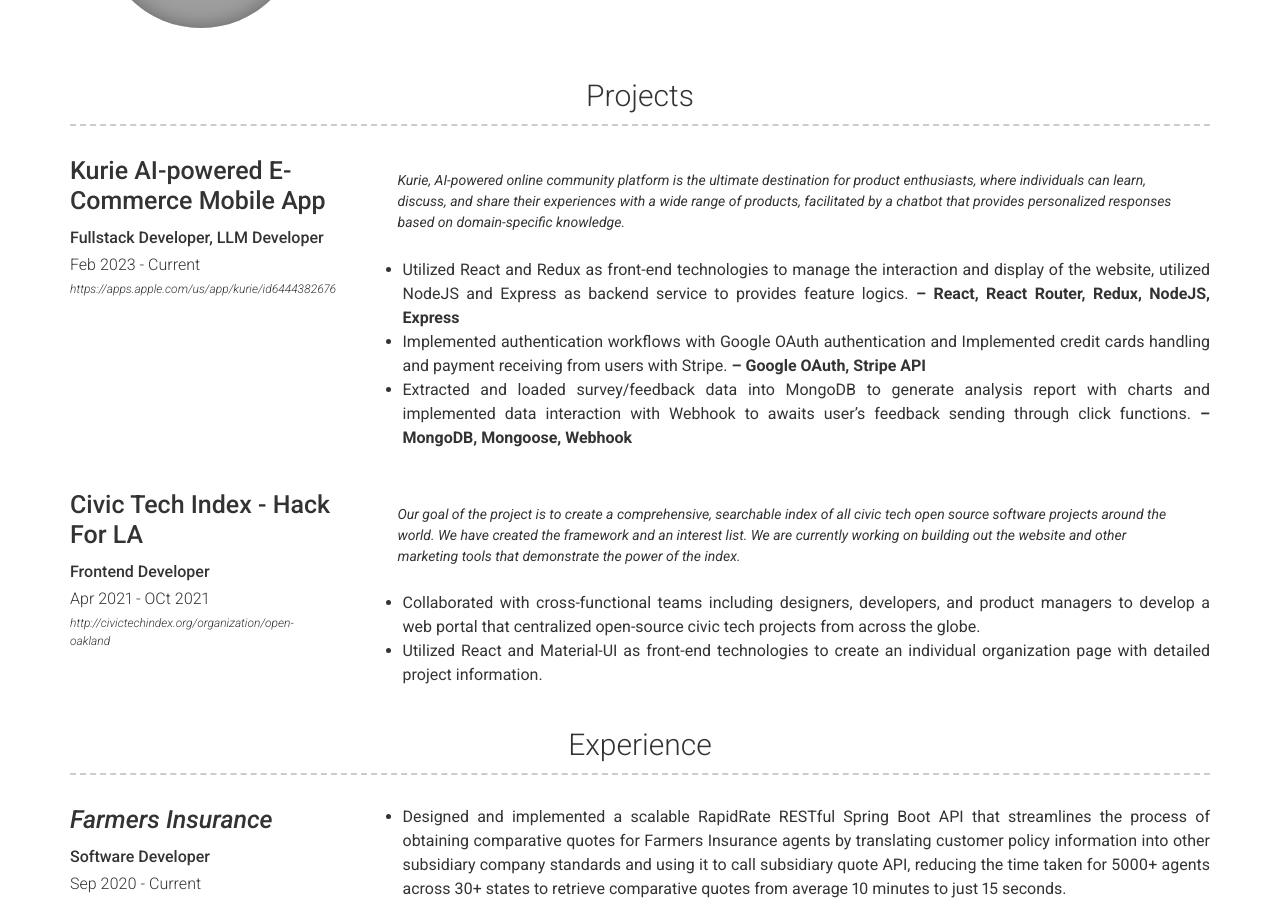
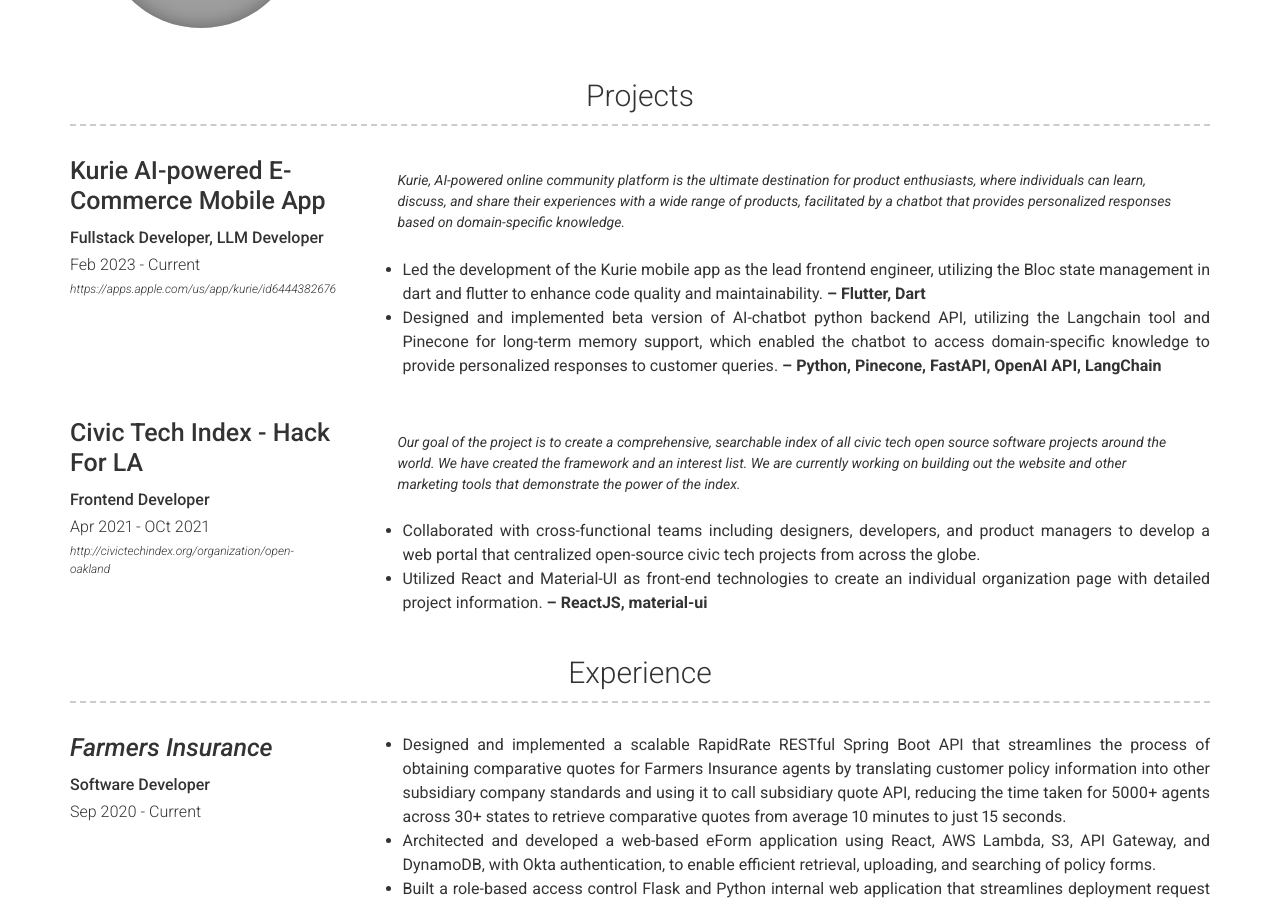
Before and after one commit to Travisliang001/online-cv, a Jekyll site: the page built from index.md, in a window 1280 px wide and 900 px high, scrolled down 501 px. Built offline with Jekyll 4.4.1, drawn with Linux system fonts in a browser that asks for light colours; grey boxes are pictures that could not be loaded.

Commit message:
Update projects.yml

```diff
--- a/_data/projects.yml
+++ b/_data/projects.yml
@@ -6,9 +6,8 @@
   quote: >
     Kurie, AI-powered online community platform is the ultimate destination for product enthusiasts, where individuals can learn, discuss, and share their experiences with a wide range of products, facilitated by a chatbot that provides personalized responses based on domain-specific knowledge.
   description: | # this will include new lines to allow paragraphs
-    - Utilized React and Redux as front-end technologies to manage the interaction and display of the website, utilized NodeJS and Express as backend service to provides feature logics. **– React, React Router, Redux, NodeJS, Express**
-    - Implemented authentication workflows with Google OAuth authentication and Implemented credit cards handling and payment receiving from users with Stripe. **– Google OAuth, Stripe API**
-    - Extracted and loaded survey/feedback data into MongoDB to generate analysis report with charts and implemented data interaction with Webhook to awaits user’s feedback sending through click functions. **– MongoDB, Mongoose, Webhook**
+    - Led the development of the Kurie mobile app as the lead frontend engineer, utilizing the Bloc state management in dart and flutter to enhance code quality and maintainability. **– Flutter, Dart**
+    - Designed and implemented beta version of AI-chatbot python backend API, utilizing the Langchain tool and Pinecone for long-term memory support, which enabled the chatbot to access domain-specific knowledge to provide personalized responses to customer queries. **– Python, Pinecone, FastAPI, OpenAI API, LangChain**
 
 - name: Civic Tech Index - Hack For LA
   job_title: Frontend Developer
@@ -18,4 +17,4 @@
       Our goal of the project is to create a comprehensive, searchable index of all civic tech open source software projects around the world. We have created the framework and an interest list. We are currently working on building out the website and other marketing tools that demonstrate the power of the index.
   description: | # this will include new lines to allow paragraphs
     - Collaborated with cross-functional teams including designers, developers, and product managers to develop a web portal that centralized open-source civic tech projects from across the globe.
-    - Utilized React and Material-UI as front-end technologies to create an individual organization page with detailed project information.
+    - Utilized React and Material-UI as front-end technologies to create an individual organization page with detailed project information. **– ReactJS, material-ui**
```
